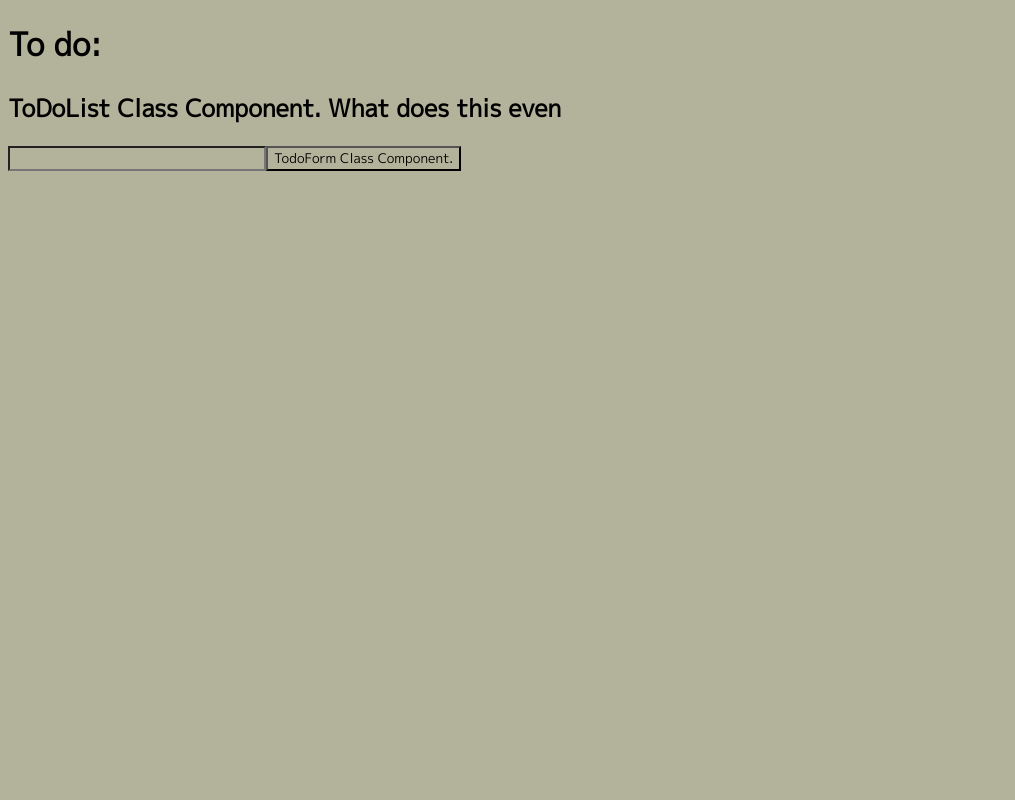
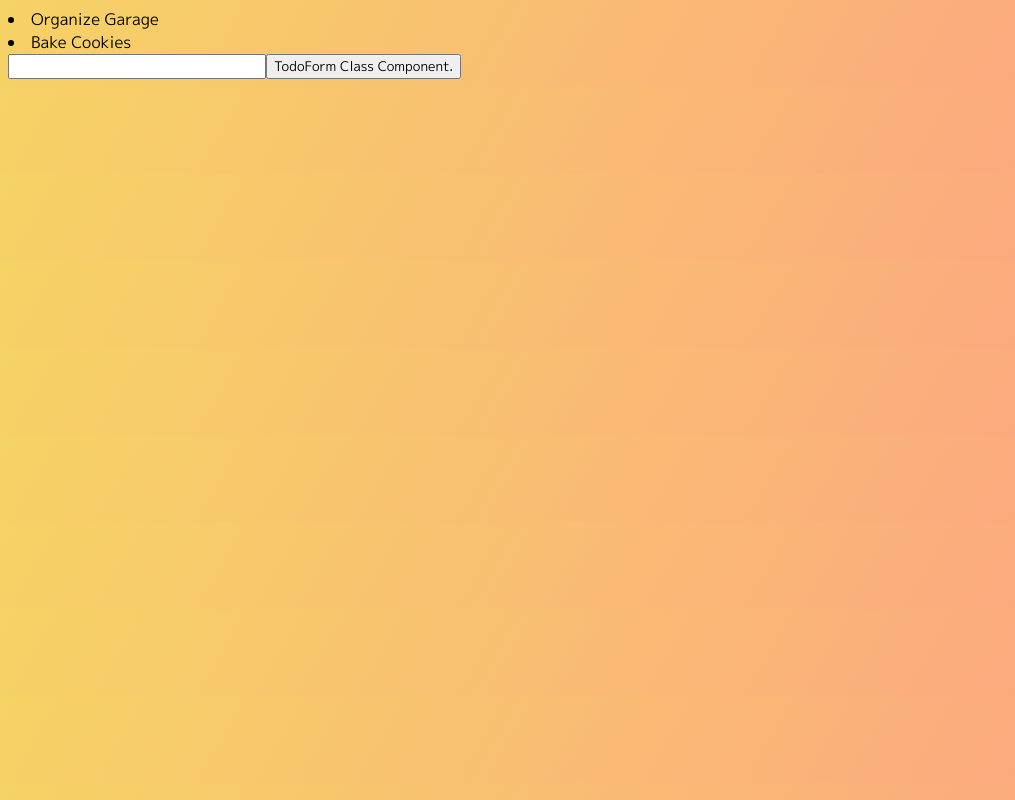
Before and after one commit to bloominstituteoftechnology/web-module-project-class-components, a React (Create React App) app: page / in a window 1280 px wide. Shown: the whole page, without its empty margins (0-1015 px from the left). Built offline with nearby package versions, Linux system fonts and the light colour scheme.

Commit message:
latest thurs night

```diff
--- a/src/App.js
+++ b/src/App.js
@@ -6,7 +6,7 @@ import TodoForm from '../src/components/TodoForm'
 // design `App` to be the parent component of your application.
 // this component is going to take care of state, and any change handlers you need to work with your state
 
-const notes = [
+const notesArr = [
   {
     task: 'Organize Garage',
     id: 1528817077286,
@@ -22,12 +22,12 @@ const notes = [
 export default class App extends React.Component {
   constructor() {
     super();
-    this.state = { notes: notes }
+    this.state = { notes: notesArr }
   }
 
   addItem = newItemName => {
     this.setState({
-      groceries: [...this.state.notes, {
+      notes: [...this.state.notes, {
         name: newItemName,
         id: Date.now(), // This makes a number based on milseconds
         purchased: false
@@ -38,9 +38,10 @@ export default class App extends React.Component {
   render() {
     return (
       <div>
-        <h1>To do:</h1>
-        <ToDoList />
+        <ToDoList notes={this.state.notes} />
         <TodoForm addItem={this.addItem} />
+        {/* <h1>{this.state.task}</h1> */}
+
       </div>
     );
   }
--- a/src/components/Todo.css
+++ b/src/components/Todo.css
@@ -1,4 +1,8 @@
 * {
-    background-color: rgb(179, 179, 155);
+    /* background-color: rgb(197, 197, 170); */
     font-family: 'M PLUS 1p', sans-serif;
 }
+
+body {
+    background-image: linear-gradient(120deg, #f6d365 0%, #fda085 100%);
+}
--- a/src/components/TodoForm.js
+++ b/src/components/TodoForm.js
@@ -15,16 +15,19 @@ class TodoForm extends React.Component {
 
     handleSubmit = (e) => {
         e.preventDefault();
-        // this.state.newItemName
         this.props.addItem(this.state.newItemName)
-
     }
 
     render() {
         return (
             <form onSubmit={this.handleSubmit}>
                 {/* Value is linked to the state. */}
-                <input onChange={this.handleChanges} value={this.state.newItemName} type="text" name="item" />
+                <input
+                    onChange={this.handleChanges}
+                    value={this.state.newItemName}
+                    type="text"
+                // name="item" // I am not sure that I need this. Copied it from lecture.
+                />
                 <button>TodoForm Class Component.</button>
             </form>
         );
--- a/src/components/TodoList.js
+++ b/src/components/TodoList.js
@@ -1,17 +1,37 @@
 import React from 'react';
 
-class ToDoList extends React.Component {
-    constructor() {
-        super();
-        this.state = {}
-    }
-    render() {
-        return (
-            <div>
-                <h2>ToDoList Class Component. What does this even</h2>
-            </div>
-        );
-    }
+// class ToDoList extends React.Component {
+//     constructor(props) {
+//         super(props);
+//         this.state = {}
+//     }
+//     render() {
+//         return (
+//             <div>
+//                 <h2>hi</h2>
+//                 {/* <p>{this.state.notes}</p> */}
+//                 {props.notes.map((note) => (
+//                     <div key={note.id}>
+//                         {note.task}
+//                     </div>
+//                 ))}
+//             </div>
+//         );
+//     }
+// }
+
+function ToDoList(props) {
+    console.log(props);
+    return (
+        <div>
+            {props.notes.map((note, index) => (
+                <li key={index}>
+                    {note.task}
+                </li>
+            ))
+            }
+        </div >
+    )
 }
 
 export default ToDoList;
```
